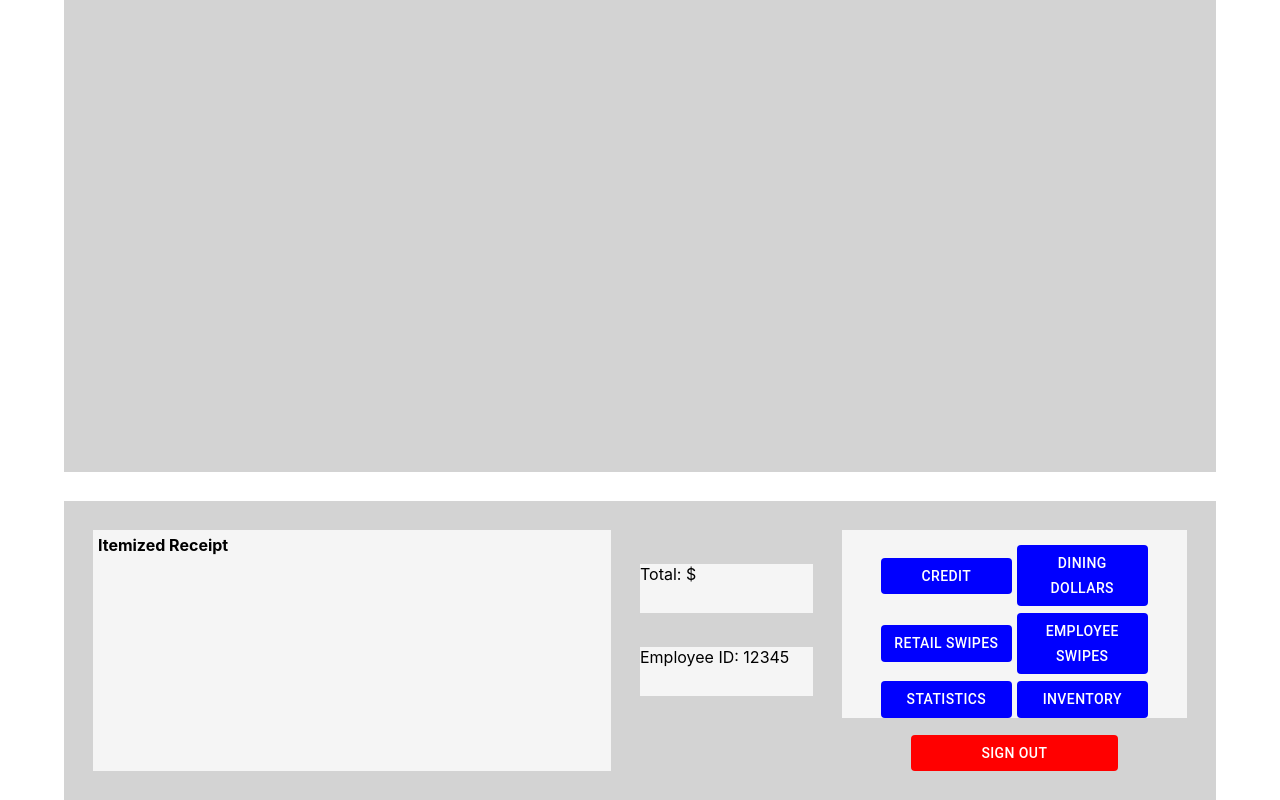
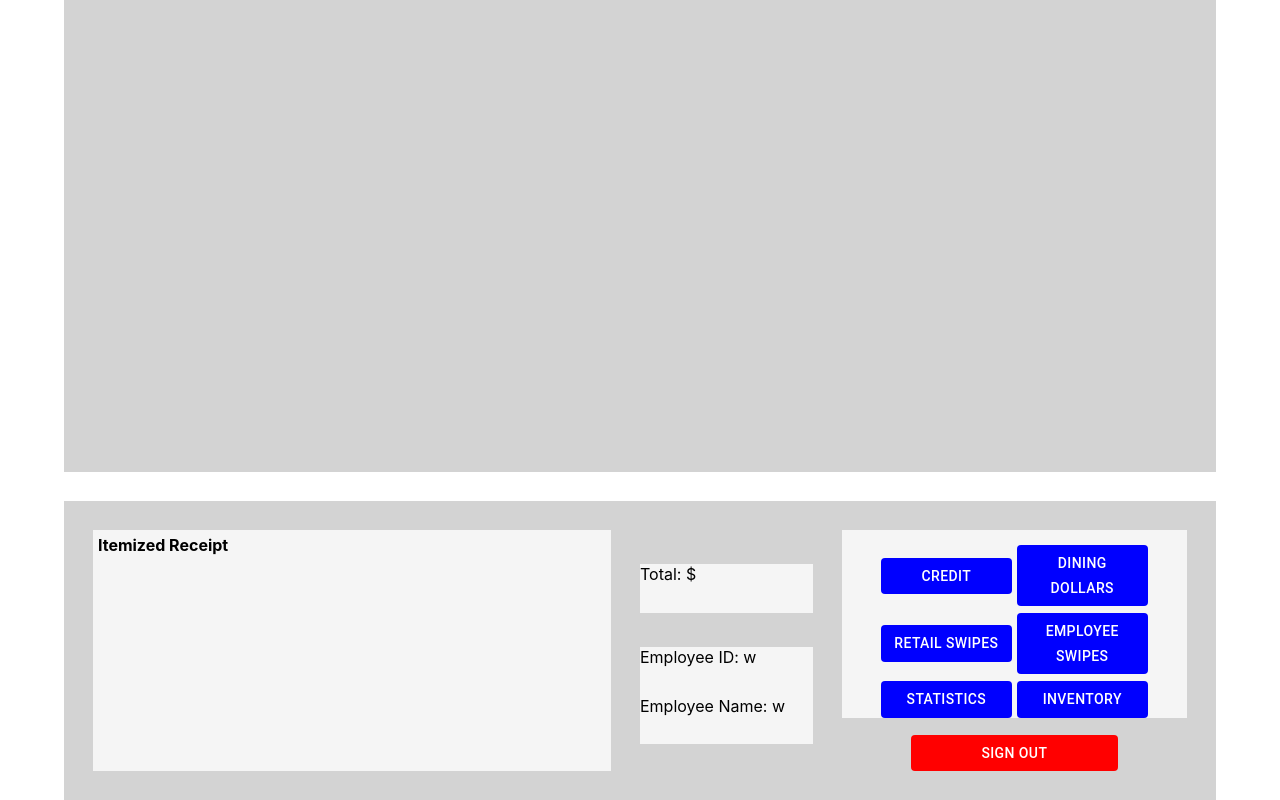
Before and after one commit to reaganreit/practice2, a React (Create React App) app in the folder frontend/: page /cashiergui in a window 1280 px wide. Shown: the part 343-1143 px from the top of the page. Built offline with nearby package versions, Linux system fonts and the light colour scheme.

Commit message:
retrieves user names between pages, implemented context, simplified code a little

```diff
--- a/frontend/src/App.js
+++ b/frontend/src/App.js
@@ -4,7 +4,7 @@ import Header from "./Components/Header"
 import { BrowserRouter, Routes, Route } from "react-router-dom";
 import {useState, useContext} from 'react'
 
-// import { UserContext } from "../contexts/total";
+ import { UserContext } from "./contexts/user";
 
 import Checkout from "./Pages/Checkout";
 import Inventory from "./Pages/Inventory";
@@ -12,10 +12,34 @@ import Pinpad from "./Pages/Pinpad";
 import PopularCombos from "./Pages/PopularCombos";
 import POSReport from "./Pages/POSReport";
 import CustomerGUI from "./Pages/CustomerGUI";
+import ExcessReport from "./Pages/ExcessReport";
+import CashierGUI from "./Pages/CashierGUI";
+import Statistics from "./Pages/Statistics";
 
 const App= ()=> {
+  const [ user,setUser ] = useState({})
+
   return (
-    <Pinpad />
+    <BrowserRouter>
+        <UserContext.Provider value = {{user,setUser}}>
+
+          <Routes>
+
+            <Route path="/" element={<Pinpad />} />
+            <Route path="/posreport" element={<POSReport />} />
+            <Route path="/pinpad" element={<Pinpad />} />
+            <Route path="/checkout" element={<Checkout />} />
+            <Route path="/inventory" element={<Inventory />} />
+            <Route path="/popularcombos" element={<PopularCombos />} />
+            <Route path="/excessreport" element={<ExcessReport />} />
+            <Route path="/customergui" element={<CustomerGUI />} />
+            <Route path="/cashiergui" element={<CashierGUI />} />
+            <Route path="/statistics" element={<Statistics />} />
+
+          </Routes>
+        </UserContext.Provider>
+
+      </BrowserRouter>
 
   );
 }
--- a/frontend/src/Pages/CashierGUI.js
+++ b/frontend/src/Pages/CashierGUI.js
@@ -1,7 +1,8 @@
 import { Button, TextField } from "@mui/material"
 import { Grid } from '@mui/material';
-import { useState } from "react";
-import { Link, useLocation } from "react-router-dom";
+import { useContext, useState } from "react";
+import { Link } from "react-router-dom";
+import { UserContext } from "../contexts/user";
 
 const bowlList = [
     {id: 1, itemName: "Butter Chicken Bowl"},
@@ -50,8 +51,8 @@ function drinkMenu() {
 
 
 const CashierGUI = () => {
-    const location = useLocation()
 
+    const {user,setUser} = useContext(UserContext)
     const [results, setResults] = useState([])
     const [receipt, setReceipt] = useState([])
     const [total, setTotal] = useState([])
@@ -177,7 +178,10 @@ const CashierGUI = () => {
                         Total: $ { total }
                     </div>
                     <div style = {{ height: "20%", width: "100%", marginTop: "20%", backgroundColor: "whitesmoke" }} >
-                        Employee ID: 12345
+                        Employee ID: {(user.id ?? 'w')}
+                    </div>
+                    <div style = {{ height: "20%", width: "100%", backgroundColor: "whitesmoke" }} >
+                        Employee Name: {(user.name ?? 'w')}
                     </div>
                 </div>
                 <div style = {{ minHeight: "90%", width: "30%", marginLeft: "2.5%" }}>
--- a/frontend/src/Pages/Pinpad.js
+++ b/frontend/src/Pages/Pinpad.js
@@ -1,15 +1,12 @@
-import { useState } from "react";
+import { useContext, useState } from "react";
 import axios from 'axios';
-import { Navigate, useNavigate } from "react-router-dom";
+import { useNavigate } from "react-router-dom";
 
 import Header from "../Components/Header"
 
-import { TextField } from "@mui/material";
-import { DataGrid } from '@mui/x-data-grid';
-
 import { createTheme, ThemeProvider, Button } from "@mui/material";
-import ThreeColRow from "../Components/ThreeColRow";
 import { Link } from "react-router-dom";
+import { UserContext } from "../contexts/user";
 
 const numbers = [ 0,
             1, 2, 3,
@@ -19,6 +16,7 @@ const numbers = [ 0,
 
 const Pinpad = ()=> {
   const navigate = useNavigate()
+  const {user,setUser } = useContext(UserContext)
   const [ passcode, setPasscode ] = useState("Enter Passcode")
 
   async function logIn(code){
@@ -28,11 +26,9 @@ const Pinpad = ()=> {
     })
 
       .then(res => {
-        console.log(res.data.role)
-        role = res.data.role
-        console.log(res.data.name)
+        setUser({name: res.data.name, id: res.data.id, role: res.data.role})
         if (res.data.name !== undefined){
-          navigate('/cashiergui', {state:{person: res.data}})
+          navigate('/cashiergui')
         }
         else {
           navigate('/customergui')
--- /dev/null
+++ b/frontend/src/contexts/user.js
@@ -0,0 +1,3 @@
+import { createContext } from 'react'
+
+export const UserContext = createContext({name: 'David', id:'00000', role:'diabetic'});
--- a/frontend/src/index.js
+++ b/frontend/src/index.js
@@ -17,20 +17,7 @@ const root = ReactDOM.createRoot(document.getElementById('root'));
 root.render(
   <>
     <div style={{height:"100vh", margin: 0}}>
-      <BrowserRouter>
-            <Routes>
-              <Route path="/" element={<App />} />
-              <Route path="/posreport" element={<POSReport />} />
-              <Route path="/pinpad" element={<Pinpad />} />
-              <Route path="/checkout" element={<Checkout />} />
-              <Route path="/inventory" element={<Inventory />} />
-              <Route path="/popularcombos" element={<PopularCombos />} />
-              <Route path="/excessreport" element={<ExcessReport />} />
-              <Route path="/customergui" element={<CustomerGUI />} />
-              <Route path="/cashiergui" element={<CashierGUI />} />
-              <Route path="/statistics" element={<Statistics />} />
-            </Routes>
-      </BrowserRouter>
+      <App/>
     </div>
 
   {/* <div style={{height:"100vh", margin: 0}}>
```
